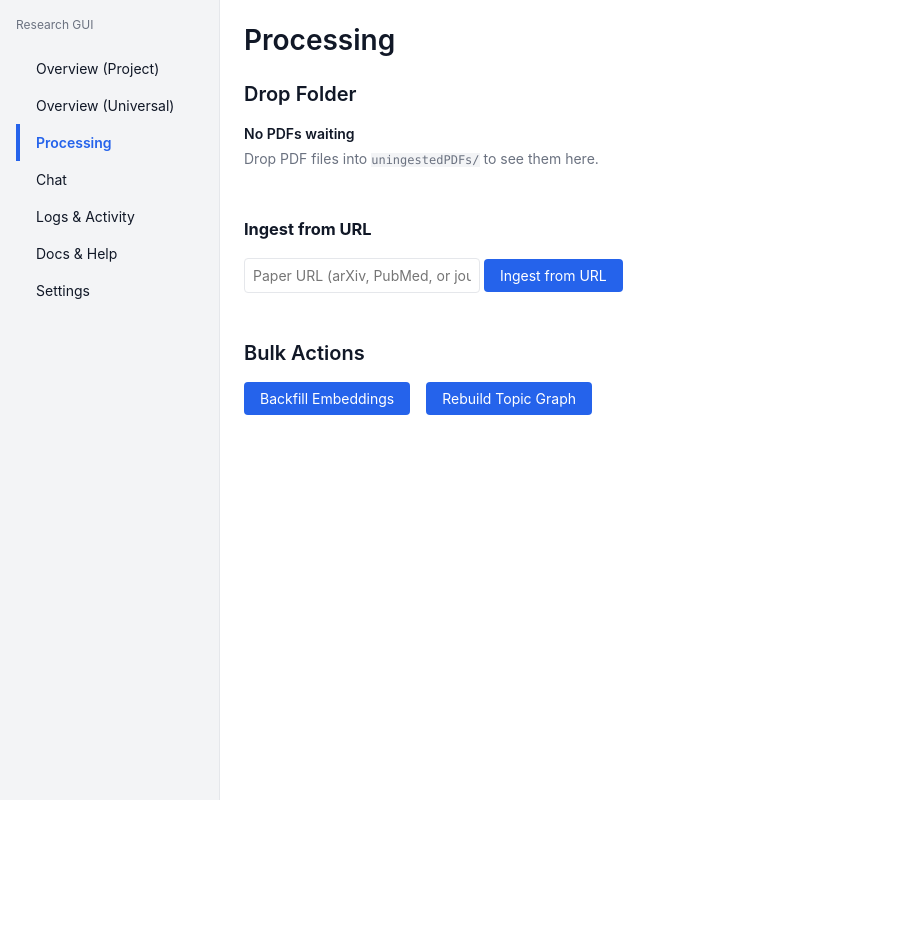
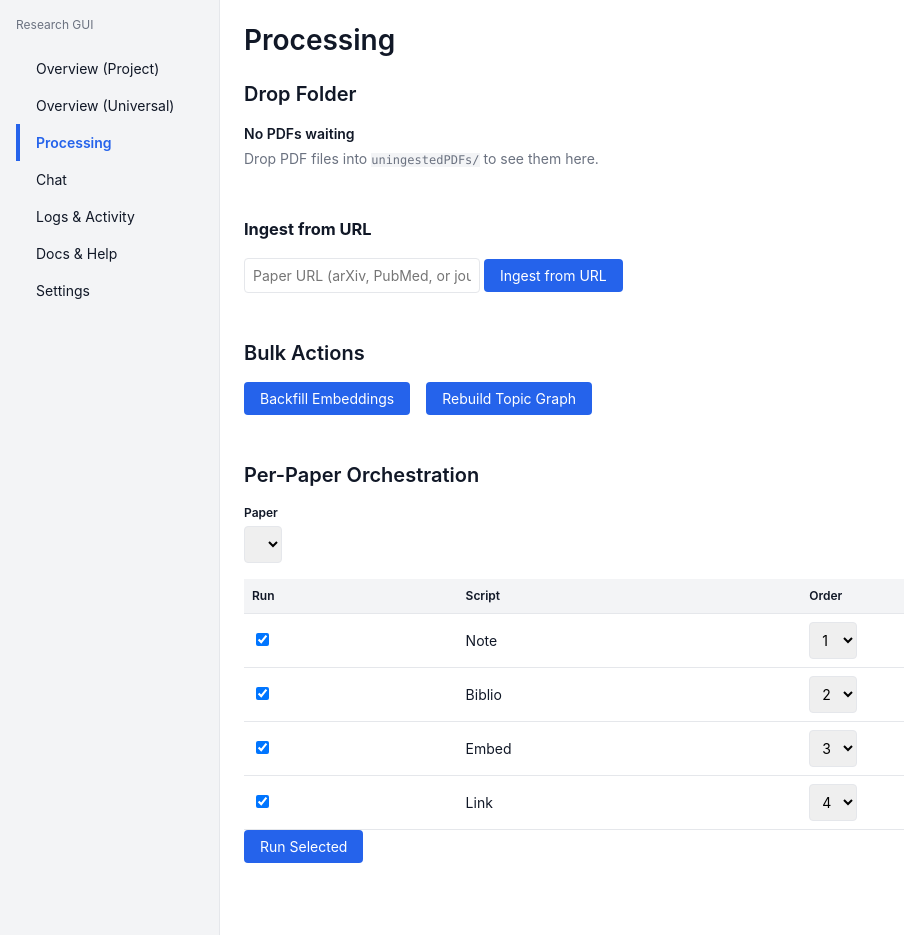
Before and after one commit to themanuelr/ragsearch-assistant, a FastAPI app: page /processing in a window 1280 px wide. Shown: the whole page, without its empty margins (0-904 px from the left). Before the commit the page ends 800 px from the top, so only its background shows below. Run offline with FastAPI, Linux system fonts and the light colour scheme; lists and menus that the app fills with data are empty.

Commit message:
feat(08-05): per-paper script orchestration -- pick scripts and order, enqueue the sequence
POST /processing/orchestrate resolves a project paper via gui.scan.scan_paper,
sorts the chosen note/biblio/embed/link subset by user-selected order (ties
broken by canonical pipeline order), and enqueues them so the FIFO queue
(D-06) executes exactly that sequence -- closes the Processing page's
per-paper orchestration mandate.

```diff
--- a/gui/routes/processing.py
+++ b/gui/routes/processing.py
@@ -28,9 +28,14 @@ from fastapi.responses import PlainTextResponse
 
 from gui import jobs as gui_jobs
 from gui.config import load_gui_config
-from gui.scan import scan_uningested
+from gui.scan import scan_paper, scan_project_papers, scan_uningested
 
 router = APIRouter()
+
+# Canonical per-paper script order (note -> biblio -> embed -> link); used
+# only to break tied order values in POST /processing/orchestrate.
+_CANONICAL_ORDER = {"note": 1, "biblio": 2, "embed": 3, "link": 4}
+_ORCHESTRATE_ACTIONS = {"note": "note", "biblio": "biblio", "embed": "embed", "link": "link_paper"}
 
 
 def _job_status_response(request: Request, job, status_code: int = 200):
@@ -85,6 +90,7 @@ def processing_page(request: Request):
             "active_page": "processing",
             "page_title": "Processing",
             "pending": scan_uningested(config),
+            "papers": scan_project_papers(config),
         },
     )
 
@@ -157,3 +163,52 @@ def processing_ingest_url(request: Request, url: Optional[str] = Form(None)):
     argv = gui_jobs.build_action_argv("ingest_url", config, url=value)
     job_id = gui_jobs.enqueue("ingest_url", argv)
     return _job_status_response(request, gui_jobs.get(job_id))
+
+
+@router.post("/processing/orchestrate")
+def processing_orchestrate(
+    request: Request,
+    registry_key: str = Form(...),
+    note_include: Optional[str] = Form(None),
+    note_order: int = Form(1),
+    biblio_include: Optional[str] = Form(None),
+    biblio_order: int = Form(2),
+    embed_include: Optional[str] = Form(None),
+    embed_order: int = Form(3),
+    link_include: Optional[str] = Form(None),
+    link_order: int = Form(4),
+):
+    """Enqueue any chosen subset/order of note/biblio/embed/link for one
+    project paper (ROADMAP: "pick which scripts run on which paper, and in
+    what order"). ``registry_key`` is looked up as an opaque registry dict
+    key via ``scan_paper`` -- never a filesystem path. The strict FIFO queue
+    (D-06) guarantees the enqueued order is the execution order."""
+    config = load_gui_config()
+
+    paper = scan_paper(config, registry_key)
+    if paper is None:
+        return PlainTextResponse("Not Found", status_code=404)
+
+    selected = []
+    for name, include, order in (
+        ("note", note_include, note_order),
+        ("biblio", biblio_include, biblio_order),
+        ("embed", embed_include, embed_order),
+        ("link", link_include, link_order),
+    ):
+        if include:
+            selected.append((name, order))
+
+    if not selected:
+        return _form_error_response(request, "Select at least one script to run.")
+
+    selected.sort(key=lambda item: (item[1], _CANONICAL_ORDER[item[0]]))
+
+    job_list = []
+    for name, _order in selected:
+        action = _ORCHESTRATE_ACTIONS[name]
+        argv = gui_jobs.build_action_argv(action, config, stem=paper["stem"])
+        job_id = gui_jobs.enqueue(action, argv)
+        job_list.append(gui_jobs.get(job_id))
+
+    return _job_status_list_response(request, job_list)
--- a/gui/templates/processing.html
+++ b/gui/templates/processing.html
@@ -56,5 +56,74 @@
     <div id="bulk-action-status" class="section-gap"></div>
   </section>
 
-  {# 08-05 Task 2 inserts the Per-Paper Orchestration section here #}
+  <section class="section-gap">
+    <h2>Per-Paper Orchestration</h2>
+    <form hx-post="/processing/orchestrate" hx-target="#orchestrate-status" hx-swap="innerHTML">
+      <div class="settings-field">
+        <label for="orchestrate-paper">Paper</label>
+        <select name="registry_key" id="orchestrate-paper">
+          {% for paper in papers %}
+          <option value="{{ paper.registry_key }}">{{ paper.title }}</option>
+          {% endfor %}
+        </select>
+      </div>
+      <table>
+        <thead>
+          <tr>
+            <th>Run</th>
+            <th>Script</th>
+            <th>Order</th>
+          </tr>
+        </thead>
+        <tbody>
+          <tr>
+            <td><input type="checkbox" name="note_include" value="true" checked></td>
+            <td>Note</td>
+            <td>
+              <select name="note_order">
+                {% for n in range(1, 5) %}
+                <option value="{{ n }}" {% if n == 1 %}selected{% endif %}>{{ n }}</option>
+                {% endfor %}
+              </select>
+            </td>
+          </tr>
+          <tr>
+            <td><input type="checkbox" name="biblio_include" value="true" checked></td>
+            <td>Biblio</td>
+            <td>
+              <select name="biblio_order">
+                {% for n in range(1, 5) %}
+                <option value="{{ n }}" {% if n == 2 %}selected{% endif %}>{{ n }}</option>
+                {% endfor %}
+              </select>
+            </td>
+          </tr>
+          <tr>
+            <td><input type="checkbox" name="embed_include" value="true" checked></td>
+            <td>Embed</td>
+            <td>
+              <select name="embed_order">
+                {% for n in range(1, 5) %}
+                <option value="{{ n }}" {% if n == 3 %}selected{% endif %}>{{ n }}</option>
+                {% endfor %}
+              </select>
+            </td>
+          </tr>
+          <tr>
+            <td><input type="checkbox" name="link_include" value="true" checked></td>
+            <td>Link</td>
+            <td>
+              <select name="link_order">
+                {% for n in range(1, 5) %}
+                <option value="{{ n }}" {% if n == 4 %}selected{% endif %}>{{ n }}</option>
+                {% endfor %}
+              </select>
+            </td>
+          </tr>
+        </tbody>
+      </table>
+      <button type="submit" class="btn">Run Selected</button>
+    </form>
+    <div id="orchestrate-status" class="section-gap"></div>
+  </section>
 {% endblock %}
```
Also changed, not shown: tests/test_gui_processing.py (+116 -0 lines).
